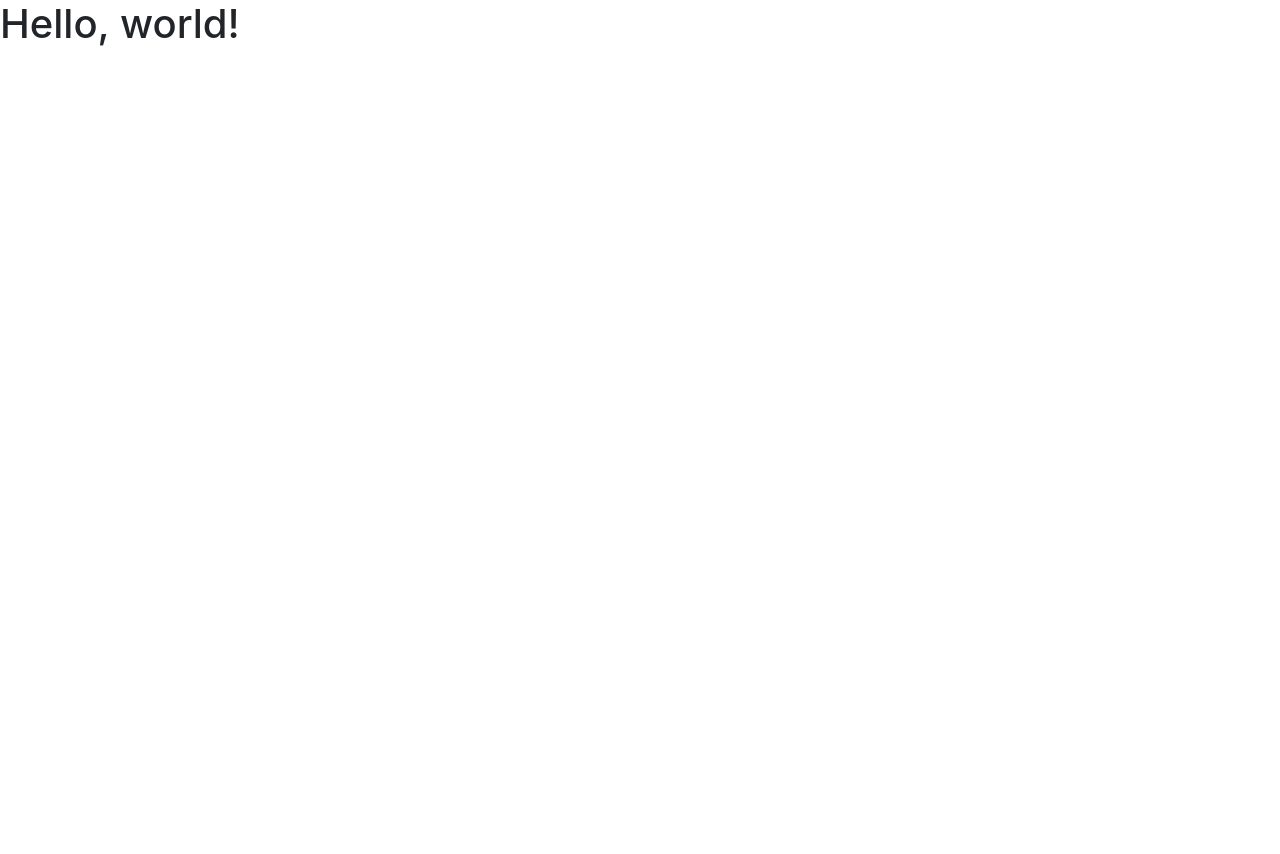
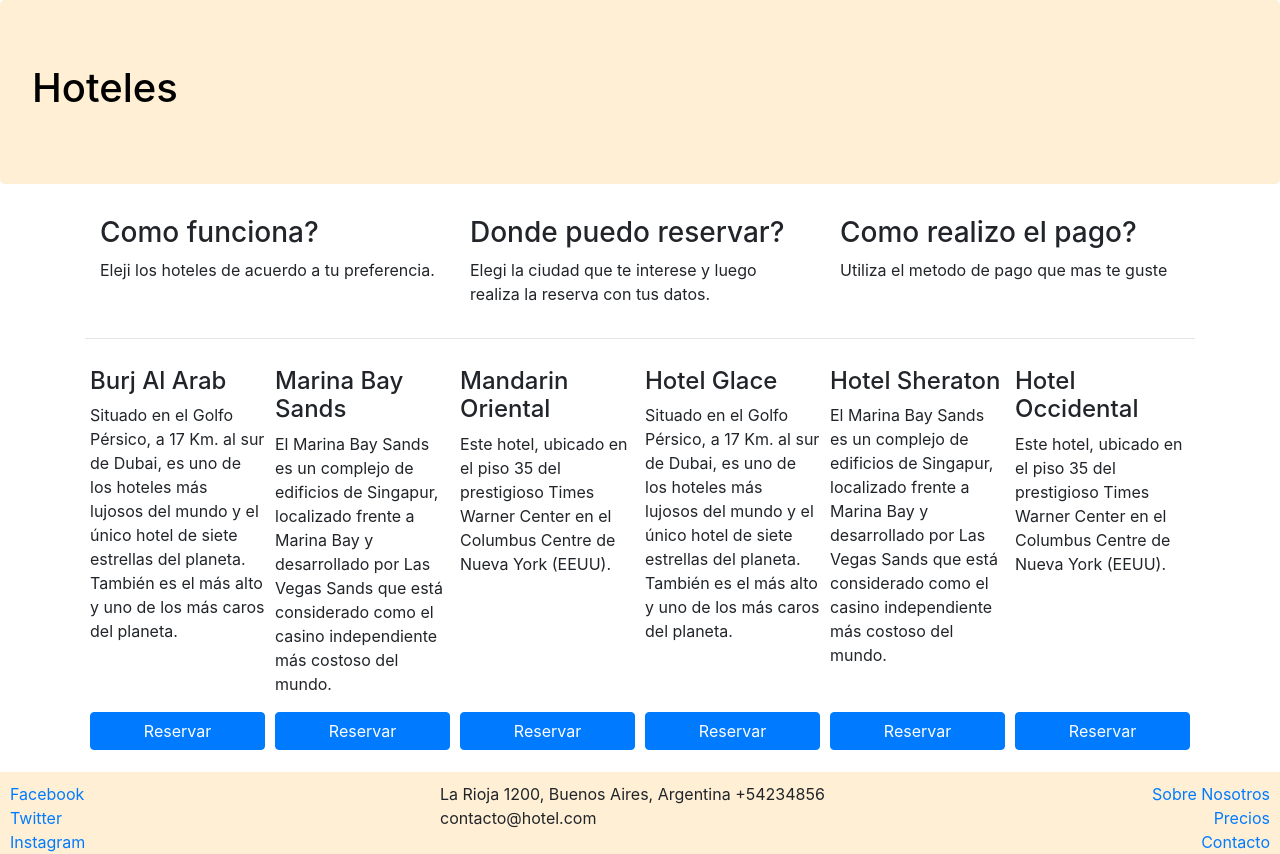
Before and after one commit to emanuelnav/bookhotels, a website: page index.html in a window 1280 px wide. Before the commit the page ends 800 px from the top, so only its background shows below. Drawn offline with nearby package versions, Linux system fonts and the light colour scheme.

Commit message:
agregamos footer y estiolos con flex

```diff
--- /dev/null
+++ b/css/main.css
@@ -0,0 +1,22 @@
+.jumbotron {
+    background-color: papayawhip;
+    color: black;
+}
+
+footer {
+    padding: 10px 10px 0 10px;
+    background-color: papayawhip;
+    margin-bottom: 0px;
+    margin-top: 20px;
+}
+
+.card-hotel {
+    flex: 1 150px;
+    padding:  2px 5px 2px 5px;
+    margin-top: 10px;
+}
+
+.btn-reservar {
+    width: 100%;
+
+}
--- a/index.html
+++ b/index.html
@@ -7,11 +7,122 @@
 
     <!-- Bootstrap CSS -->
     <link rel="stylesheet" href="node_modules/bootstrap/dist/css/bootstrap.min.css">
-
-    <title>Hello, world!</title>
+    <link rel="stylesheet" href="css/main.css">
+    <title>Guia de Hoteles</title>
   </head>
   <body>
-    <h1>Hello, world!</h1>
+    <div class="jumbotron">
+        <h1>Hoteles</h1>
+    </div>
+    <div class="container">
+        <div class="d-flex flex-wrap">
+            <div class="col-sm-4">
+
+                    <h3>Como funciona?</h3>
+                    <p>Eleji los hoteles de acuerdo a tu preferencia.</p>
+
+            </div>
+            <div class="col-sm-4">
+
+                    <h3>Donde puedo reservar?</h3>
+                    <p>Elegi la ciudad que te interese y luego
+                        realiza la reserva con tus datos.</p>
+
+            </div>
+            <div class="col-sm-4">
+
+                    <h3>Como realizo el pago?</h3>
+                    <p>Utiliza el metodo de pago que mas te guste</p>
+
+            </div>
+        </div>
+        <hr>
+
+        <div class="d-flex flex-wrap">
+            <div class="card-hotel d-flex flex-column justify-content-between ">
+                <div>
+                    <h4>Burj Al Arab</h4>
+                    <p>Situado en el Golfo Pérsico, a 17 Km. al sur de Dubai, es uno de los hoteles más lujosos del mundo y
+                        el único hotel de siete estrellas del planeta. También es el más alto y uno de los más caros del planeta.</p>
+                </div>
+                <div>
+                    <button class="btn btn-primary btn-reservar">Reservar</button>
+                </div>
+            </div>
+            <div class="card-hotel d-flex flex-column justify-content-between">
+                <div>
+                    <h4>Marina Bay Sands</h4>
+                    <p>El Marina Bay Sands es un complejo de edificios de Singapur, localizado frente a Marina Bay y
+                        desarrollado por Las Vegas Sands que está considerado como el casino independiente más costoso del mundo.</p>
+                </div>
+                <div>
+                    <button class="btn btn-primary btn-reservar">Reservar</button>
+                </div>
+            </div>
+            <div class="card-hotel d-flex flex-column justify-content-between">
+                <div>
+                    <h4>Mandarin Oriental</h4>
+                    <p>Este hotel, ubicado en el piso 35 del prestigioso Times Warner Center en el Columbus Centre de Nueva York (EEUU).</p>
+                </div>
+                <div>
+                    <button class="btn btn-primary btn-reservar">Reservar</button>
+                </div>
+            </div>
+            <div class="card-hotel d-flex flex-column justify-content-between">
+                <div>
+                    <h4>Hotel Glace</h4>
+                    <p>Situado en el Golfo Pérsico, a 17 Km. al sur de Dubai, es uno de los hoteles más lujosos del mundo y
+                        el único hotel de siete estrellas del planeta. También es el más alto y uno de los más caros del planeta.</p>
+                </div>
+                <div>
+                    <button class="btn btn-primary btn-reservar">Reservar</button>
+                </div>
+            </div>
+            <div class="card-hotel d-flex flex-column justify-content-between">
+                <div>
+                    <h4>Hotel Sheraton</h4>
+                    <p>El Marina Bay Sands es un complejo de edificios de Singapur, localizado frente a Marina Bay y
+                        desarrollado por Las Vegas Sands que está considerado como el casino independiente más costoso del mundo.</p>
+                </div>
+                <div>
+                    <button class="btn btn-primary btn-reservar">Reservar</button>
+                </div>
+            </div>
+            <div class="card-hotel d-flex flex-column justify-content-between">
+                <div>
+                    <h4>Hotel Occidental</h4>
+                    <p>Este hotel, ubicado en el piso 35 del prestigioso Times Warner Center en el Columbus Centre de Nueva York (EEUU).</p>
+                </div>
+                <div>
+                    <button class="btn btn-primary btn-reservar">Reservar</button>
+                </div>
+            </div>
+        </div>
+    </div>
+
+    <footer>
+        <div class="row">
+            <div class="col-sm-4 d-flex flex-column">
+                <a href="#">Facebook</a>
+                <a href="#">Twitter</a>
+                <a href="#">Instagram</a>
+            </div>
+            <div class="col-sm-4">
+                <address>
+                    La Rioja 1200, Buenos Aires, Argentina
+                    +54234856
+                    contacto@hotel.com
+                </address>
+            </div>
+            <div class="col-sm-4 d-flex flex-column align-items-end">
+                <a href="#">Sobre Nosotros</a>
+                <a href="#">Precios</a>
+                <a href="#">Contacto</a>
+            </div>
+        </div>
+    </footer>
+
+
 
     <!-- Optional JavaScript -->
     <!-- jQuery first, then Popper.js, then Bootstrap JS -->
```
